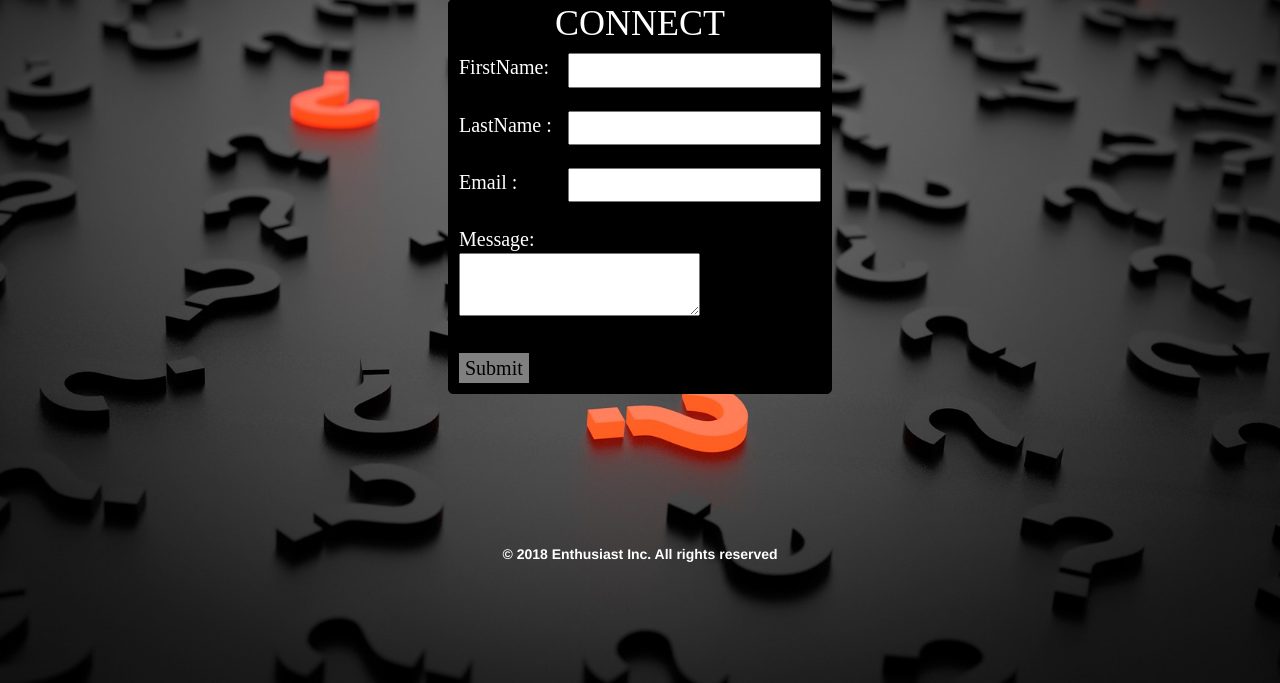
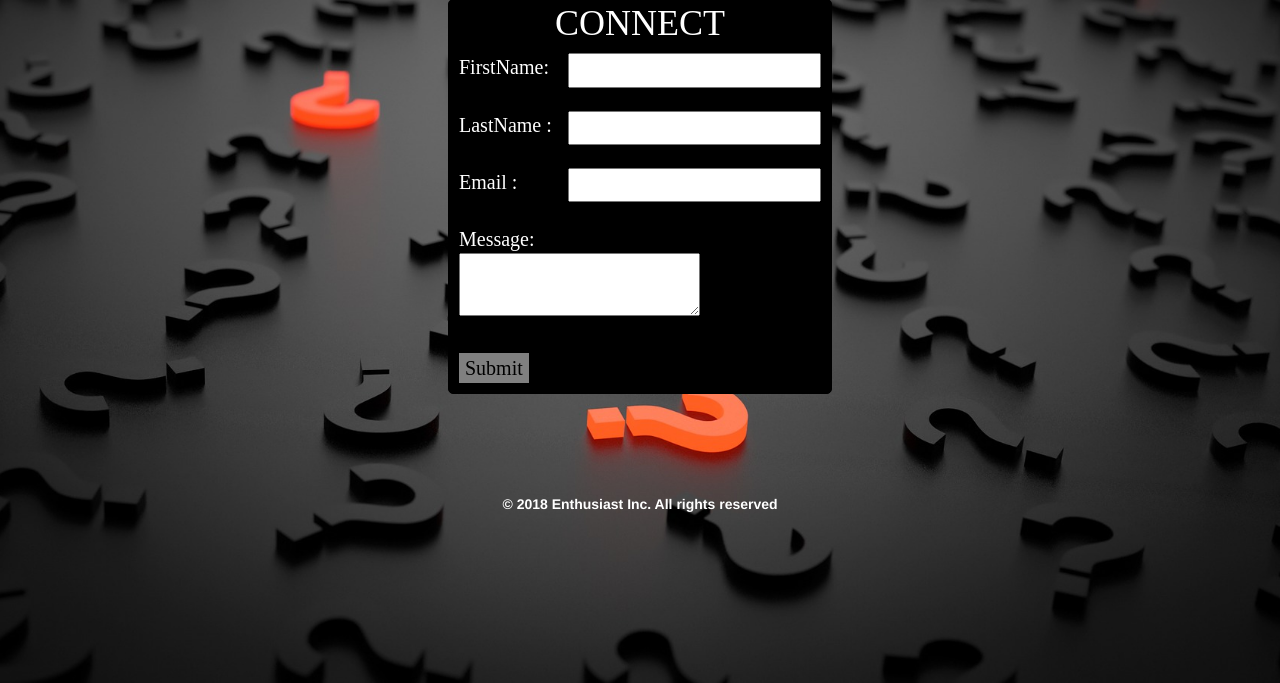
Before and after one commit to anushiv25/Expensewebsite, a Django app: page /query/ in a window 1280 px wide. Shown: the part 117-800 px from the top of the page. Run offline with Django 3.2, Linux system fonts and the light colour scheme; some libraries are stand-ins or nearby versions.

Commit message:
Update query.css

```diff
--- a/static/css/query.css
+++ b/static/css/query.css
@@ -55,7 +55,7 @@ textarea{
 #footer{
 	color:white;
 	text-align:center;
-	margin-top:150px;
+	margin-top:100px;
 }
 .navbar-default{
 	background:black;
```
